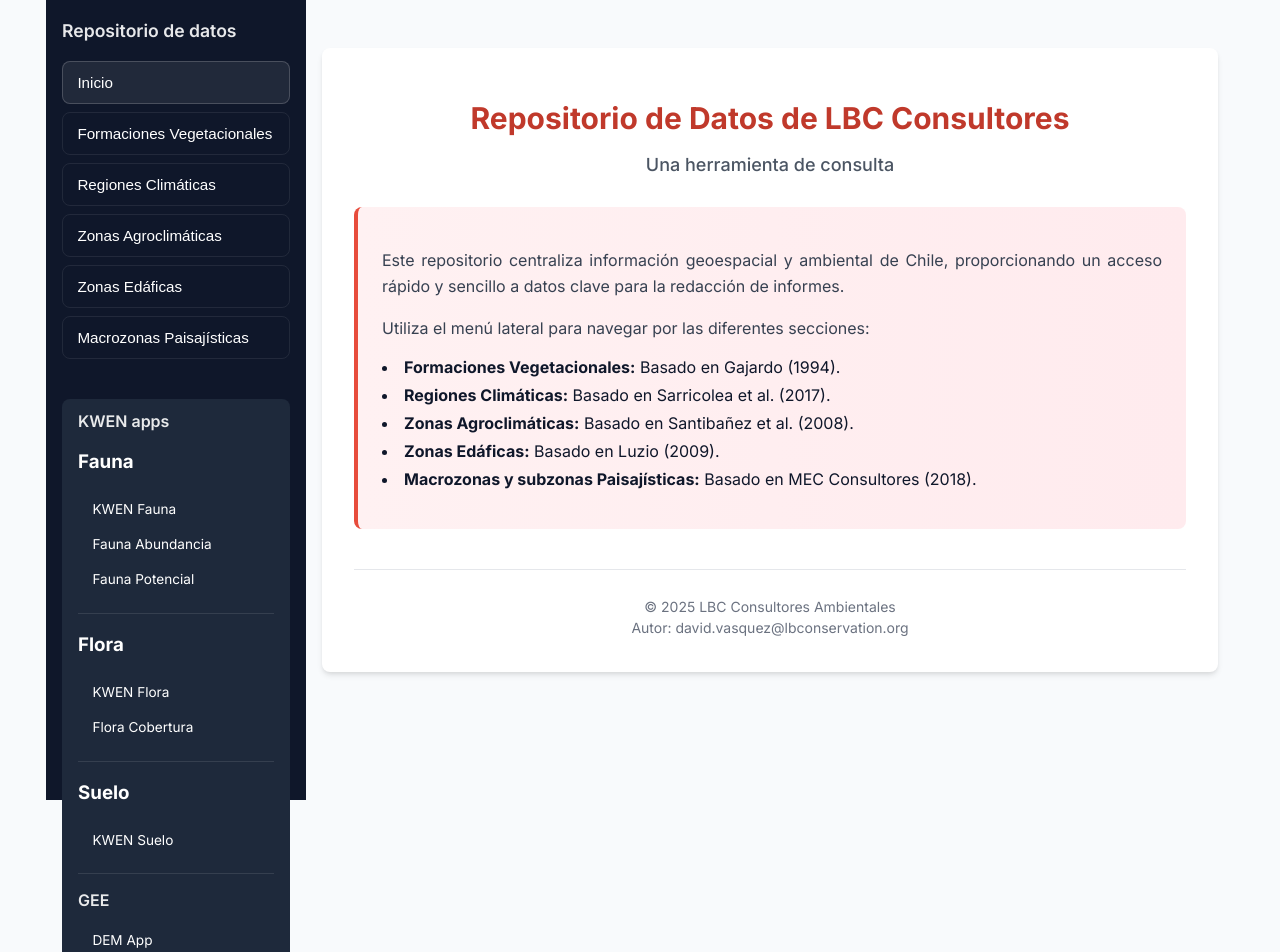
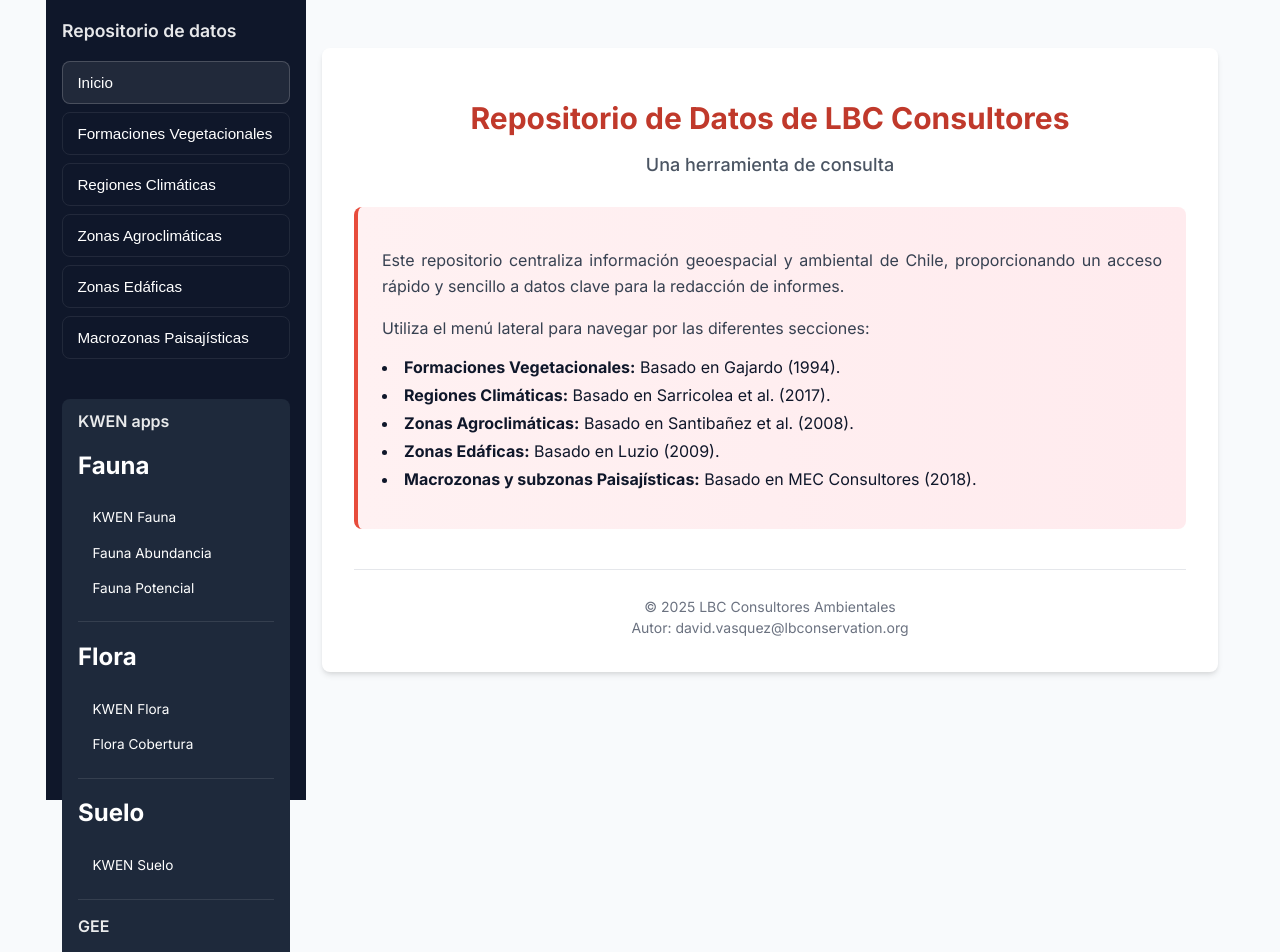
Before and after one commit to dnvasquez/repositorio-lbc, a React (Vite) app: page / in a window 1280 px wide. Shown: the top 952 px of the page. Built offline with nearby package versions, Linux system fonts and the light colour scheme.

Commit message:
Update App.jsx

```diff
--- a/src/App.jsx
+++ b/src/App.jsx
@@ -43,7 +43,7 @@
 
         <div className="sidebar-section">
           <h2>KWEN apps</h2>
-          <h3>Fauna</h3>
+          <h1>Fauna</h1>
           <a href="https://www.appsheet.com/start/82a7a1d0-aa58-4f81-988f-4f85eb9b4553#appName=KWENfauna-337919552-24-10-08&page=dashboard&table=DarwinCore&view=Centro+de+descargas" target="_blank" rel="noopener noreferrer" className="sidebar-link">
             KWEN Fauna
           </a>
@@ -54,7 +54,7 @@
             Fauna Potencial
           </a>
           <div className="sidebar-separator"></div>
-          <h3>Flora</h3>
+          <h1>Flora</h1>
           <a href="https://www.appsheet.com/start/b59a0549-b78b-4906-86b7-5f43823cd56c#appName=KWENflora-337919552-24-10-21&page=dashboard&table=Base+de+datos&view=Centro+de+descargas" target="_blank" rel="noopener noreferrer" className="sidebar-link">
             KWEN Flora
           </a>
@@ -62,7 +62,7 @@
             Flora Cobertura
           </a>
           <div className="sidebar-separator"></div>
-          <h3>Suelo</h3>
+          <h1>Suelo</h1>
           <a href="https://www.appsheet.com/start/5a5af7fd-d911-4673-a85a-533ede97bc2d#appName=KWENsuelo-337919552&page=gallery&sort=%5B%7B%22Column%22%3A%22ID+MENU%22%2C%22Order%22%3A%22Ascending%22%7D%5D&table=Menu&view=Menu" target="_blank" rel="noopener noreferrer" className="sidebar-link">
             KWEN Suelo
           </a>
```
